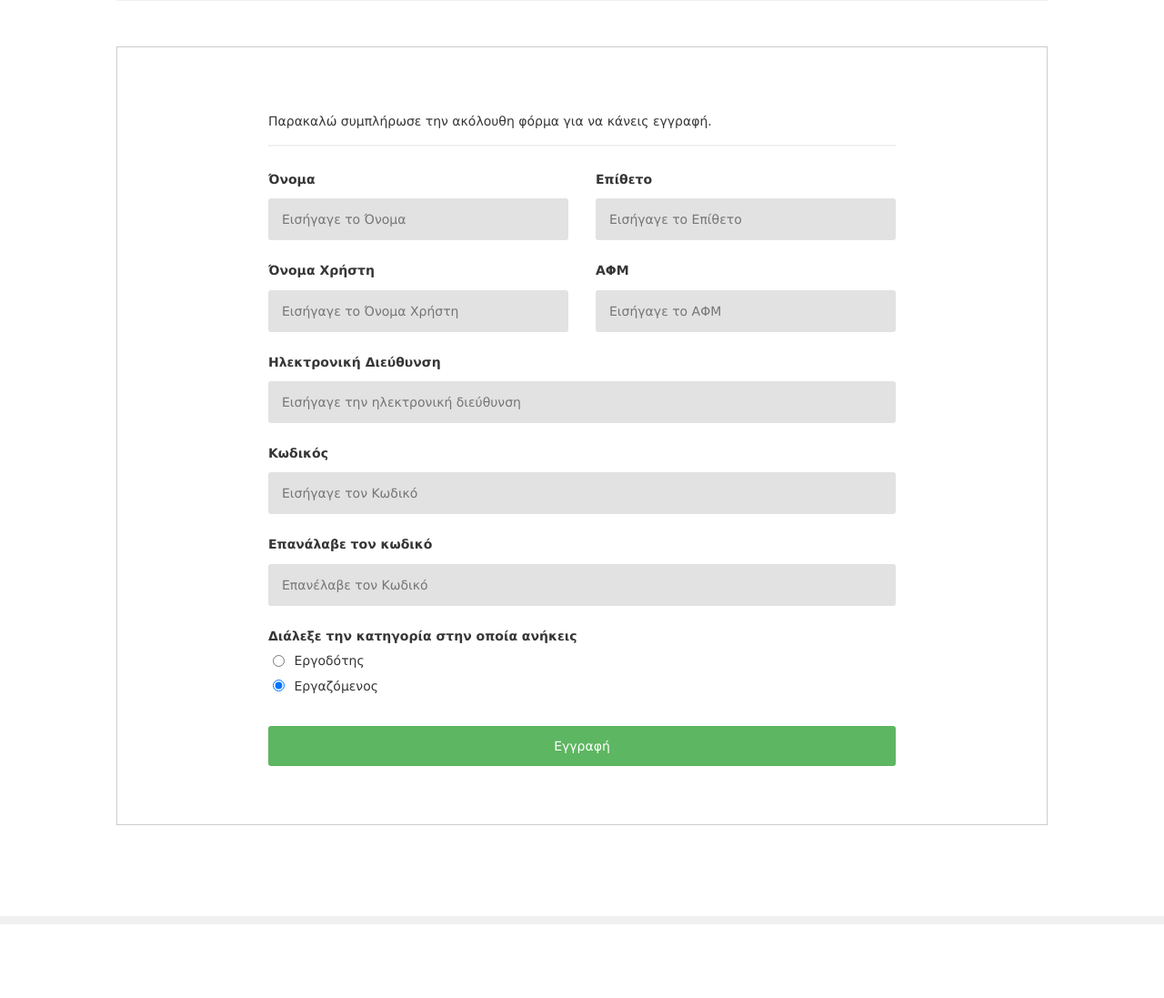
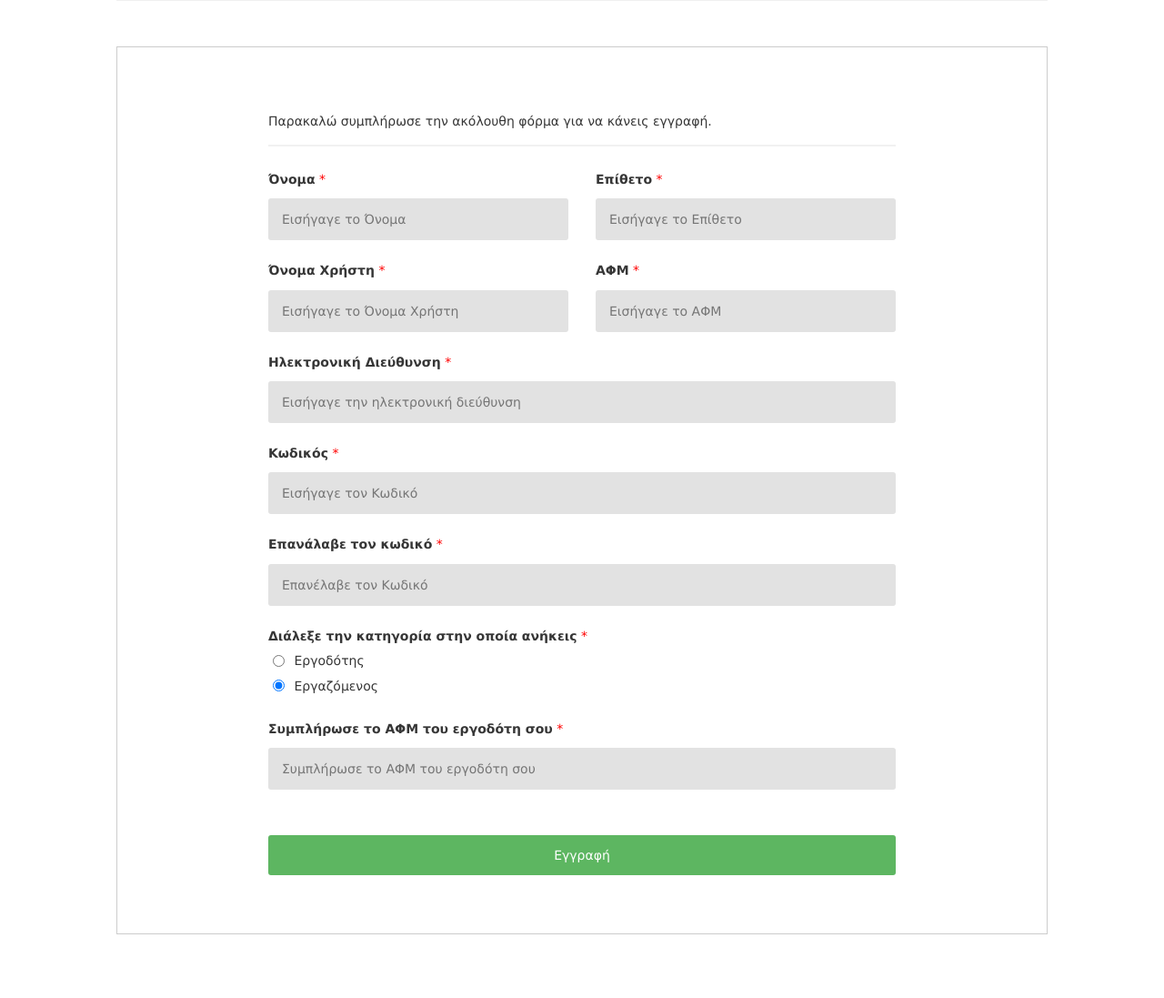
Before and after one commit to mansstiv/Website-Redesign, a PHP site: page /signup.php in a window 1280 px wide. Shown: the part 408-1505 px from the top of the page at 91% size. Run offline with PHP 8.4, Linux system fonts and the light colour scheme; some libraries are stand-ins or nearby versions.

Commit message:
update signup form

```diff
--- a/kelaby/header.php
+++ b/kelaby/header.php
@@ -16,9 +16,11 @@ Licence URI: http://www.os-templates.com/template-terms
 <head>
     <!-- title will be writen in each page -->
     <script src="https://kit.fontawesome.com/c1dcc21947.js" crossorigin="anonymous"></script>
+    <script src="https://ajax.googleapis.com/ajax/libs/jquery/3.5.1/jquery.min.js"></script>
     <meta charset="utf-8">
     <meta name="viewport" content="width=device-width, initial-scale=1.0, maximum-scale=1.0, user-scalable=no">
     <link href="layout/styles/layout.css" rel="stylesheet" type="text/css" media="all">
+
 </head>
 
 <body id="top">
@@ -69,7 +71,7 @@ Licence URI: http://www.os-templates.com/template-terms
 
                 <li><a class="drop" href="employer.php">ΕΡΓΟΔΟΤΗΣ</a>
                     <ul>
-                        <li><a href="pages/sidebar-right.php">ΔΗΛΩΣΗ ΕΞ ΑΠΟΣΤΑΣΕΩΣ ΕΡΓΑΣΙΑΣ ΓΙΑ ΕΡΓΑΖΟΜΕΝΟ</a></li>
+                        <li><a href="employee-suspension.php">ΔΗΛΩΣΗ ΕΞ ΑΠΟΣΤΑΣΕΩΣ ΕΡΓΑΣΙΑΣ ΓΙΑ ΕΡΓΑΖΟΜΕΝΟ</a></li>
                         <li><a href="pages/sidebar-right.php">ΑΝΑΣΤΟΛΗ ΣΥΜΒΑΣΗΣ ΕΡΓΑΣΙΑΣ ΓΙΑ ΕΡΓΑΖΟΜΕΝΟ</a></li>
                     </ul>
                 </li>
--- a/kelaby/includes/signup.inc.php
+++ b/kelaby/includes/signup.inc.php
@@ -9,12 +9,13 @@ if (isset($_POST["submit"])) {
     $password = $_POST["psw"];
     $passwordRepeat = $_POST["psw-repeat"];
     $userType = $_POST["usertype"];
+    $employerAfm = $_POST["employer-afm"];
 
 
     require_once 'dbh.inc.php';
     require_once 'functions.inc.php';
 
-    if (emptyInputSignup($userType, $firstname, $lastname, $username, $afm, $email, $password, $passwordRepeat) !== false) {
+    if (emptyInputSignup($userType, $firstname, $lastname, $username, $afm, $email, $password, $passwordRepeat, $employerAfm) !== false) {
         header("location: ../signup.php?error=emptyinput");
         exit();
     }
@@ -44,6 +45,7 @@ if (isset($_POST["submit"])) {
         exit();
     }
 
+
     createUser($conn, $firstname, $email, $lastname, $password, $userType, $afm, $username);
 } else {
     header("location: ../signup.php");
--- a/kelaby/layout/styles/framework.css
+++ b/kelaby/layout/styles/framework.css
@@ -1,4 +1,4 @@
-@charset "utf-8";
+<script src="myscripts.js"></script> @charset "utf-8";
 /*
 Template Name: Kelaby
 Author: <a href="http://www.os-templates.com/">OS Templates</a>
--- a/kelaby/layout/styles/layout.css
+++ b/kelaby/layout/styles/layout.css
@@ -1620,6 +1620,10 @@ input[type="radio"] {
   margin-bottom: 8px;
 }
 
+.Box {
+  margin-top: 20px;
+}
+
 .radio-buttons label {
   display: inline-block;
 }
@@ -1628,7 +1632,7 @@ input[type="radio"] {
   margin-left: 3px;
 }
 
-.error-message {
+.radio-buttons .error-message {
   margin-top: 25px;
   text-align: center;
   font-weight: bold;
@@ -1641,3 +1645,8 @@ input[type="radio"] {
   font-weight: bold;
   color: #1c7aa8;
 }
+
+.required:after {
+  content: " *";
+  color: red;
+}
--- a/kelaby/signup.php
+++ b/kelaby/signup.php
@@ -22,6 +22,24 @@ include_once 'header.php' // Include header of page
 </div>
 
 
+<script type="text/javascript">
+    $(document).ready(function() {
+
+        $('input[type="radio"]').click(function() {
+            if ($(this).attr("value") == "employer") {
+                $(".Box").hide('slow');
+            }
+            if ($(this).attr("value") == "employee") {
+                $(".Box").show('slow');
+
+            }
+        });
+
+        $('input[type="radio"]').trigger('click'); // trigger the event
+    });
+</script>
+
+
 <div class="wrapper row3">
     <main class="hoc mycontainer clear">
         <form action="includes/signup.inc.php" method="post" style="border:1px solid #ccc">
@@ -30,12 +48,12 @@ include_once 'header.php' // Include header of page
                 <hr>
                 <div class="two-in-one-row-form">
                     <div class="one-element-form margin-right">
-                        <label for="firstname"><b>Όνομα</b></label>
+                        <label class="required" for="firstname"><b>Όνομα</b></label>
                         <input type="text" placeholder="Εισήγαγε το Όνομα" name="firstname" required>
                     </div>
 
                     <div class="one-element-form">
-                        <label for="lastname"><b>Επίθετο</b></label>
+                        <label class="required" for="lastname"><b>Επίθετο</b></label>
                         <input type="text" placeholder="Εισήγαγε το Επίθετο" name="lastname" required>
                     </div>
                 </div>
@@ -43,37 +61,46 @@ include_once 'header.php' // Include header of page
 
                 <div class="two-in-one-row-form">
                     <div class="one-element-form margin-right">
-                        <label for="uid"><b>Όνομα Χρήστη</b></label>
+                        <label class="required" for="uid"><b>Όνομα Χρήστη</b></label>
                         <input type="text" placeholder="Εισήγαγε το Όνομα Χρήστη" name="uid" required>
                     </div>
 
                     <div class="one-element-form">
-                        <label for="afm"><b>ΑΦΜ</b></label>
+                        <label class="required" for="afm"><b>ΑΦΜ</b></label>
                         <input type="text" placeholder="Εισήγαγε το ΑΦΜ" name="afm" required>
                     </div>
                 </div>
 
 
-                <label for="email"><b>Ηλεκτρονική Διεύθυνση</b></label>
+                <label class="required" for="email"><b>Ηλεκτρονική Διεύθυνση</b></label>
                 <input type="text" placeholder="Εισήγαγε την ηλεκτρονική διεύθυνση" name="email" required>
 
-                <label for="psw"><b>Κωδικός</b></label>
+                <label class="required" for="psw"><b>Κωδικός</b></label>
                 <input type="password" placeholder="Εισήγαγε τον Κωδικό" name="psw" required>
 
-                <label for="psw-repeat"><b>Επανάλαβε τον κωδικό</b></label>
+                <label class="required" for="psw-repeat"><b>Επανάλαβε τον κωδικό</b></label>
                 <input type="password" placeholder="Επανέλαβε τον Κωδικό" name="psw-repeat" required>
 
-                <label for="usertype"><b>Διάλεξε την κατηγορία στην οποία ανήκεις</b></label>
+                <label class="required" for="usertype"><b>Διάλεξε την κατηγορία στην οποία ανήκεις</b></label>
                 <div class="radio-buttons">
                     <div class="radio-button">
                         <input type="radio" name="usertype" value="employer" />
                         <label for="employer">Εργοδότης</label>
                     </div>
+
                     <div class="radio-button">
                         <input type="radio" name="usertype" value="employee" checked />
                         <label for="employer">Εργαζόμενος</label>
                     </div>
+
+                    <div class="Box" style="display:none">
+                        <label class="required" for="employer-afm"><b>Συμπλήρωσε το ΑΦΜ του εργοδότη σου</b></label>
+                        <input type="text" placeholder="Συμπλήρωσε το ΑΦΜ του εργοδότη σου" name="employer-afm" required>
+                    </div>
+
                 </div>
+
+
 
                 <div class="clearfix">
                     <button type="submit" name="submit" class="signupbtn">Εγγραφή</button>
```
Also changed, not shown: kelaby/employee-suspension.php (added, +55 -0 lines), kelaby/includes/functions.inc.php (+9 -2 lines), kelaby/test.php (added, +41 -0 lines).
